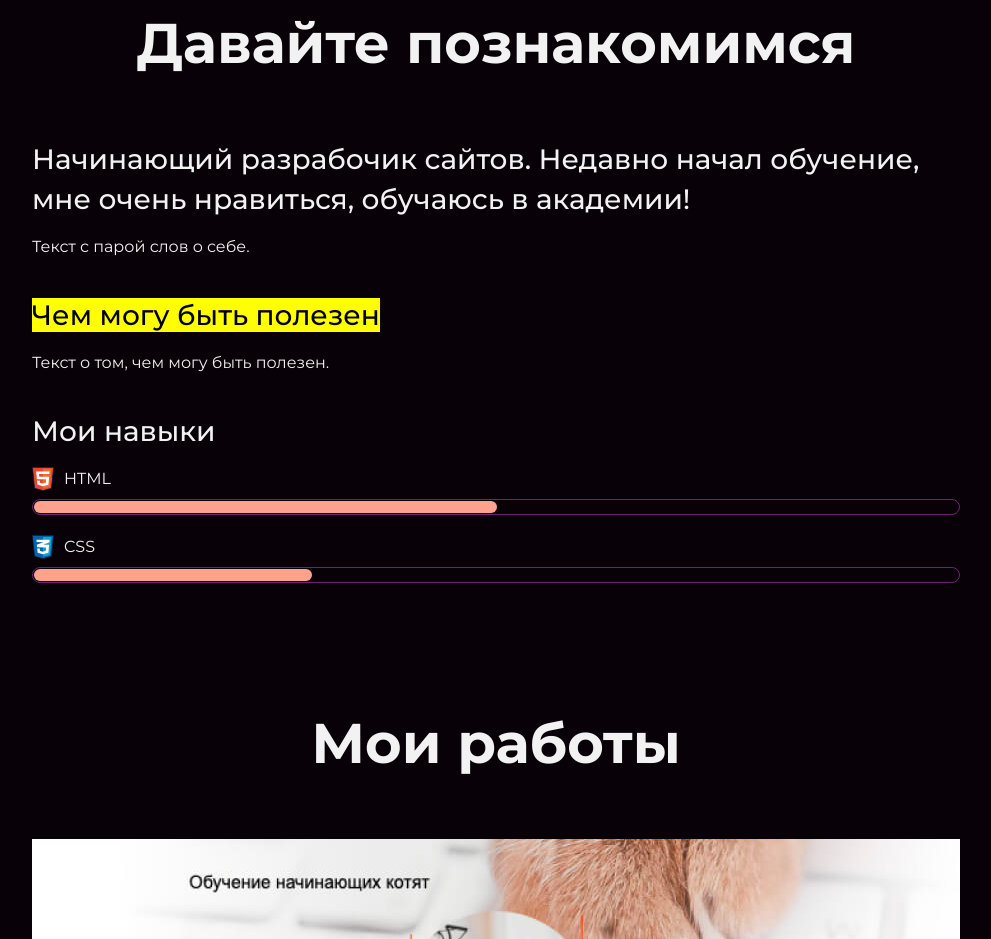
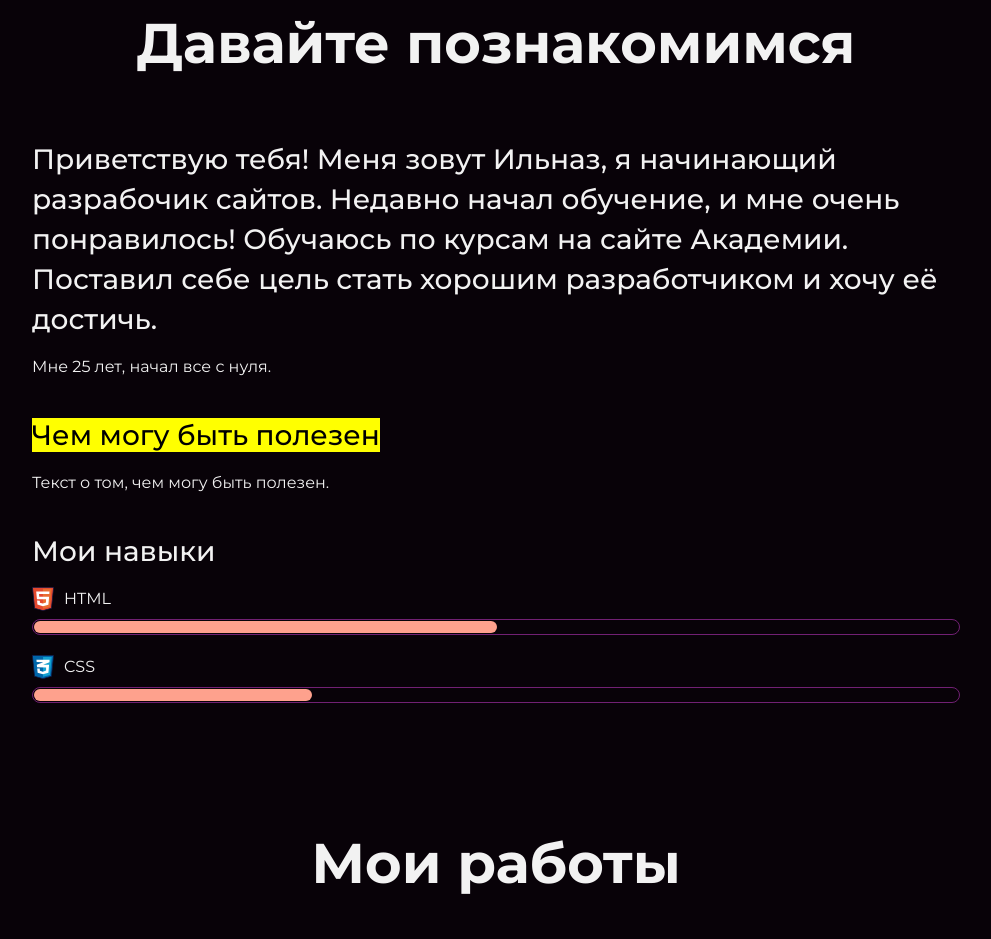
Before and after one commit to WestJun/my-site, a plain HTML site: page index.html in a window 1280 px wide. Shown: the part 1443-2382 px from the top of the page, without its empty margins (144-1135 px from the left). Drawn offline with Linux system fonts and the light colour scheme.

Commit message:
обновляет текст

```diff
--- a/index.html
+++ b/index.html
@@ -28,8 +28,9 @@
       </figure>
     <div class="container">
      <div> <h2 class="subheading">Давайте познакомимся</h2>
-      <h3>Начинающий разрабочик сайтов. Недавно начал обучение, мне очень нравиться, обучаюсь в академии!</h3>
-      <p>Текст с парой слов о себе.</p>
+      <h3>Приветствую тебя! Меня зовут Ильназ, я начинающий разрабочик сайтов. Недавно начал обучение, и мне очень понравилось! Обучаюсь по курсам на сайте Академии.
+          Поставил себе цель стать хорошим разработчиком и хочу её достичь.</h3>
+      <p>Мне 25 лет, начал все с нуля.</p>
      </div>
       <div>
        <h3><mark>Чем могу быть полезен</mark></h3>
```
